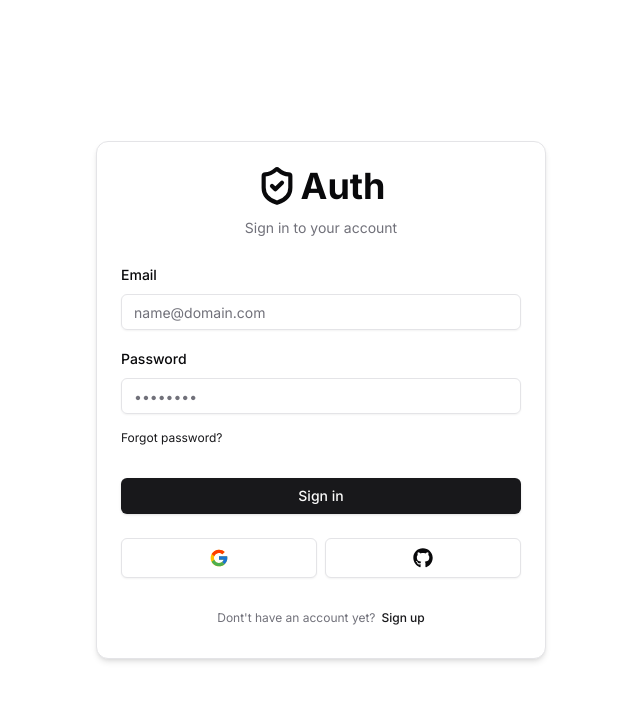
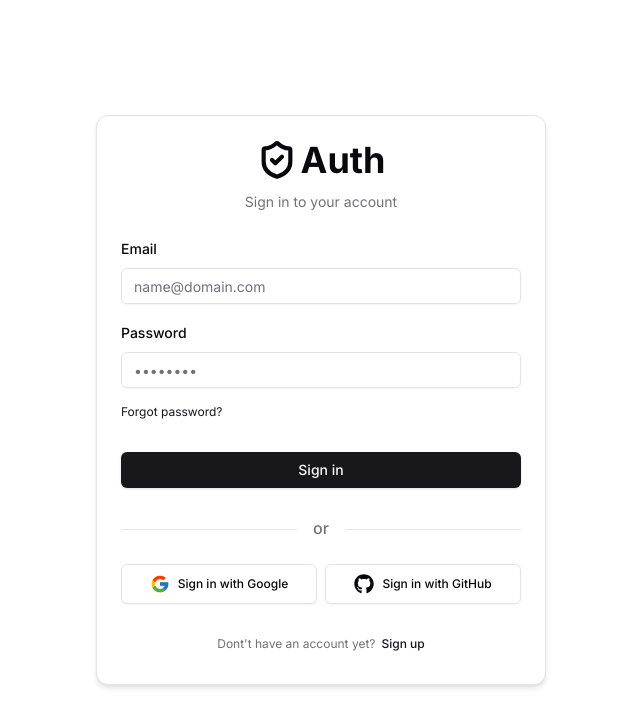
Before and after one commit to salimi-my/next-auth-starter, a Next.js app: page /auth/sign-in in a window 1280 px wide. Shown: the top 726 px of the page, without its empty margins (319-959 px from the left). Built offline with nearby package versions, Linux system fonts and the light colour scheme; no server answers.

Commit message:
Update socials component styling

```diff
--- a/components/auth/social.tsx
+++ b/components/auth/social.tsx
@@ -1,5 +1,7 @@
 'use client';
 
+import { useState } from 'react';
+import { Loader2 } from 'lucide-react';
 import { signIn } from 'next-auth/react';
 import { FcGoogle } from 'react-icons/fc';
 import { FaGithub } from 'react-icons/fa';
@@ -12,6 +14,9 @@ export function Social() {
   const searchParams = useSearchParams();
   const callbackUrl = searchParams.get('callbackUrl');
 
+  const [loadingGoogle, setLoadingGoogle] = useState(false);
+  const [loadingGitHub, setLoadingGitHub] = useState(false);
+
   const onClick = (provider: 'google' | 'github') => {
     signIn(provider, {
       callbackUrl: callbackUrl || DEFAULT_SIGNIN_REDIRECT
@@ -19,23 +24,42 @@ export function Social() {
   };
 
   return (
-    <div className='flex items-center w-full gap-x-2'>
+    <div className='w-full flex flex-col'>
+      <div className='mt-1 mb-6 flex items-center before:mt-0.5 before:flex-1 before:border-t before:border-gray-200 after:mt-0.5 after:flex-1 after:border-t after:border-gray-200'>
+        <p className='mx-4 mb-0 text-center font-medium text-muted-foreground'>
+          or
+        </p>
+      </div>
+      <div className='flex flex-col md:flex-row items-center w-full gap-2'>
         <Button
           size='lg'
-        className='w-full'
+          className='w-full px-0'
           variant='outline'
-        onClick={() => onClick('google')}
+          disabled={loadingGoogle}
+          onClick={() => {
+            setLoadingGoogle(true);
+            onClick('google');
+          }}
         >
-        <FcGoogle className='h-5 w-5' />
+          {loadingGoogle && <Loader2 className='animate-spin mr-2' size={18} />}
+          <FcGoogle className='h-5 w-5 mr-2' />
+          <span className='text-xs'>Sign in with Google</span>
         </Button>
         <Button
           size='lg'
-        className='w-full'
+          className='w-full px-0'
           variant='outline'
-        onClick={() => onClick('github')}
+          disabled={loadingGitHub}
+          onClick={() => {
+            setLoadingGitHub(true);
+            onClick('github');
+          }}
         >
-        <FaGithub className='h-5 w-5' />
+          {loadingGitHub && <Loader2 className='animate-spin mr-2' size={18} />}
+          <FaGithub className='h-5 w-5 mr-2' />
+          <span className='text-xs'>Sign in with GitHub</span>
         </Button>
+      </div>
     </div>
   );
 }
```
Lines whose indentation alone changed are shown as unchanged.
